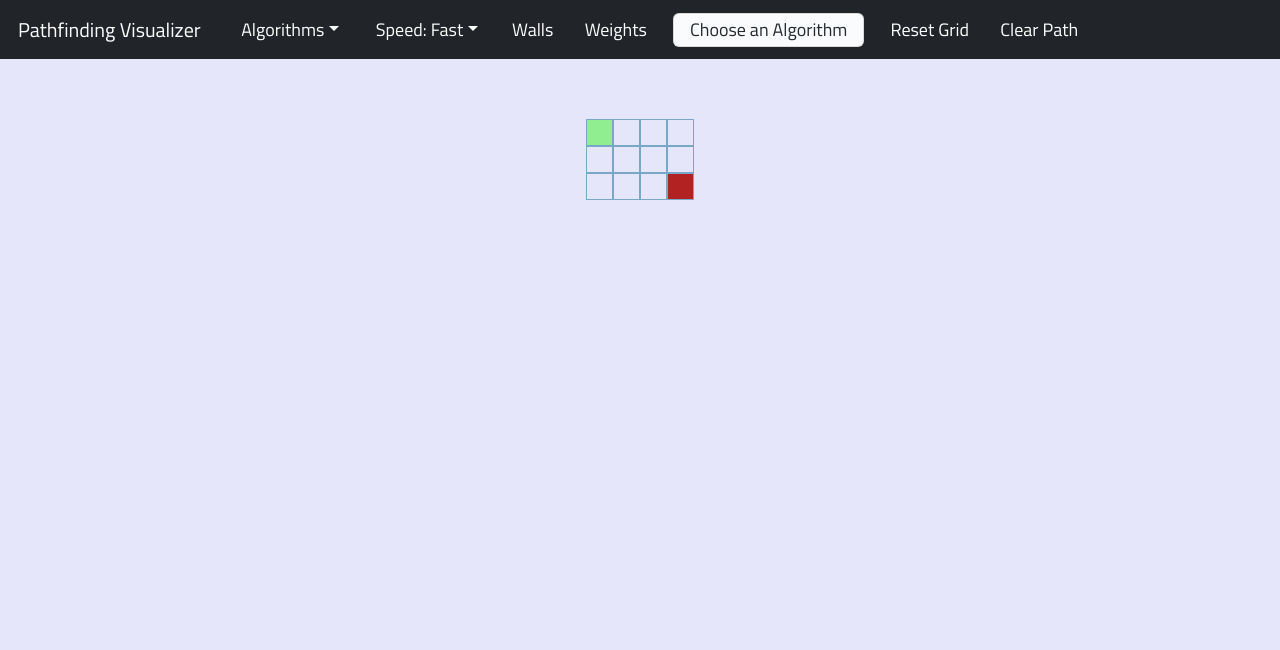
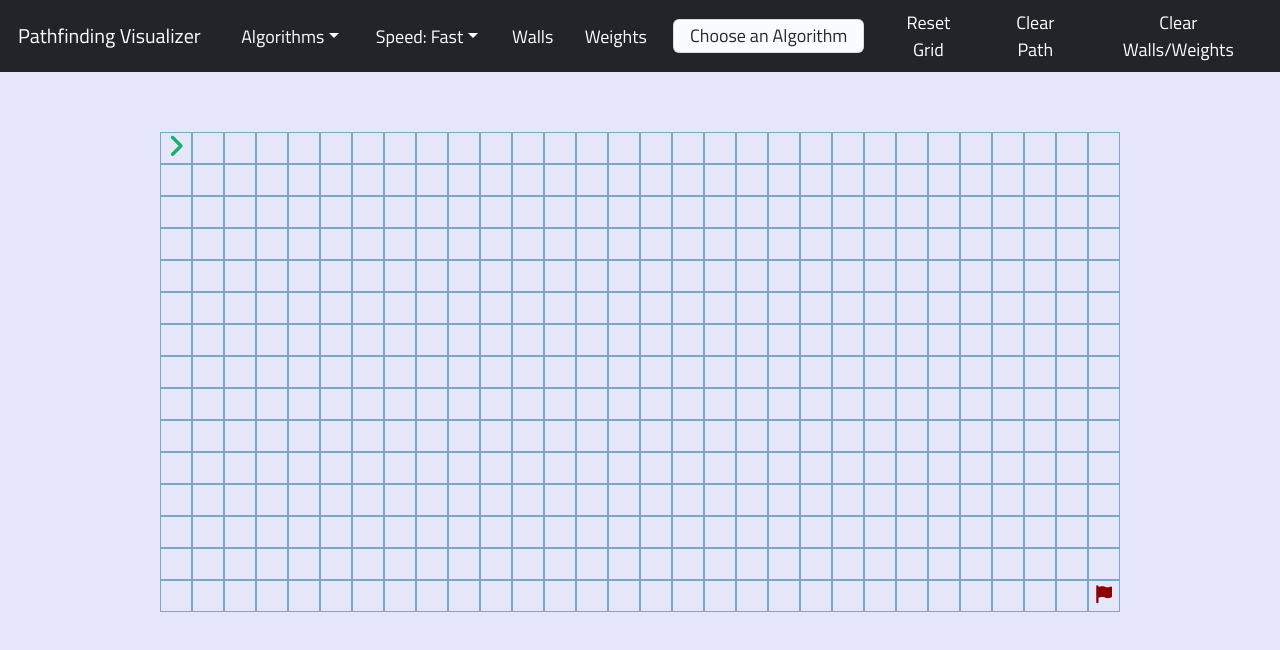
Before and after one commit to milanpatel1022/pathfinding_visualizer, a React (Create React App) app: page / in a window 1280 px wide. Shown: the top 650 px of the page. Built offline with nearby package versions, Linux system fonts and the light colour scheme; a web font is replaced by a local one.

Commit message:
start/end/wall/weight nodes are all represented as icons on the grid now with the use of the fontawesome library. fixed a mistake where Node can be both a wall & weight. added extra cases in Node.js for styling purposes.

```diff
--- a/package.json
+++ b/package.json
@@ -9,6 +9,7 @@
     "bootstrap": "^5.1.3",
     "react": "^18.2.0",
     "react-dom": "^18.2.0",
+    "react-icons": "^4.4.0",
     "react-scripts": "5.0.1",
     "web-vitals": "^2.1.4"
   },
--- a/public/index.html
+++ b/public/index.html
@@ -32,6 +32,10 @@
       Learn how to configure a non-root public URL by running `npm run build`.
     -->
     <title>React App</title>
+    <script
+      src="https://kit.fontawesome.com/bb5a46ae3b.js"
+      crossorigin="anonymous"
+    ></script>
   </head>
   <body>
     <noscript>You need to enable JavaScript to run this app.</noscript>
--- a/src/components/Navbar.js
+++ b/src/components/Navbar.js
@@ -13,6 +13,7 @@ class Navbar extends Component {
       visualizeAlgorithm: this.props.visualizeAlgorithm,
       resetGrid: this.props.resetGrid,
       clearPath: this.props.clearPath,
+      clearWallsAndWeights: this.props.clearWallsAndWeights,
       toggleWallsOrWeights: this.props.toggleWallsOrWeights, //let parent know what we want to place on grid
     };
   }
@@ -212,6 +213,12 @@ class Navbar extends Component {
               >
                 Clear Path
               </button>
+              <button
+                className="otherButtons"
+                onClick={() => this.state.clearWallsAndWeights()}
+              >
+                Clear Walls/Weights
+              </button>
             </div>
           </div>
         </nav>
--- a/src/components/Node.css
+++ b/src/components/Node.css
@@ -1,8 +1,10 @@
+@import url("https://css.gg/close.css");
+@import url("https://css.gg/chevron-double-right.css");
+
 .node {
-  width: 25px;
-  height: 25px;
+  width: 30px;
+  height: 30px;
   outline: 1px solid rgb(121, 167, 200);
-  /* display: inline-block; */
 }
 
 .startPoint {
@@ -32,3 +34,21 @@
 .weight {
   background-color: darkturquoise;
 }
+
+.fa-angle-right {
+  padding-top: 13px;
+  color: #17b169;
+}
+
+.fa-flag {
+  padding-top: 5px;
+  color: darkred;
+}
+
+.fa-weight-hanging {
+  padding-top: 5px;
+}
+
+.fa-x {
+  padding-top: 5px;
+}
--- a/src/components/Node.js
+++ b/src/components/Node.js
@@ -23,16 +23,20 @@ class Node extends Component {
     const nodeClass =
       inShortestPath && (isStart || isEnd)
         ? "special"
+        : inShortestPath && isWeight
+        ? "shortest fa-solid fa-weight-hanging"
         : inShortestPath
         ? "shortest"
         : isStart
-        ? "startPoint"
+        ? "fa-solid fa-angle-right fa-xl"
         : isEnd
-        ? "endPoint"
+        ? "fa-solid fa-flag"
         : isWall
-        ? "wall"
+        ? "fa-solid fa-x"
+        : isWeight && isVisited
+        ? "visited fa-solid fa-weight-hanging"
         : isWeight
-        ? "weight"
+        ? "fa-solid fa-weight-hanging"
         : isVisited
         ? "visited"
         : "";
--- a/src/components/Pathfinder.js
+++ b/src/components/Pathfinder.js
@@ -5,8 +5,8 @@ import { dijkstra, shortestPath } from "../algorithms/dijkstra";
 import "./Pathfinder.css";
 import Navbar from "./Navbar";
 
-const rows = 3;
-const cols = 4;
+const rows = 15;
+const cols = 30;
 
 let START_ROW = 0;
 let START_COL = 0;
@@ -200,10 +200,11 @@ class Pathfinder extends Component {
 
     //can only add/remove walls/weights in a cell if it is not our start/end point
     if (!(node.isStart || node.isEnd)) {
-      if (wallsToggled) {
-        console.log("toggled wall");
+      if (wallsToggled && !node.isWeight) {
+        //can't place a wall if there is a weight present
         node.isWall = !node.isWall;
-      } else if (weightsToggled) {
+      } else if (weightsToggled && !node.isWall) {
+        //can't place a weight if there is a wall present
         node.isWeight = !node.isWeight;
       }
       this.setState({ grid: grid, mousePressed: true });
@@ -306,6 +307,22 @@ class Pathfinder extends Component {
     this.setState({ grid: grid });
   }
 
+  clearWallsAndWeights() {
+    if (this.state.visualizing === true) {
+      return;
+    }
+
+    const grid = this.deepCopyGrid();
+
+    for (let i = 0; i < grid.length; i++) {
+      for (let j = 0; j < grid[i].length; j++) {
+        grid[i][j].isWall = false;
+        grid[i][j].isWeight = false;
+      }
+    }
+    this.setState({ grid: grid });
+  }
+
   //Navbar Component calls this function when Wall/Weight are clicked on to toggle State.
   toggleWallsOrWeights(wallsOrWeights) {
     if (wallsOrWeights === "wall") {
@@ -333,6 +350,7 @@ class Pathfinder extends Component {
           }
           resetGrid={() => this.resetGrid()}
           clearPath={() => this.clearPath()}
+          clearWallsAndWeights={() => this.clearWallsAndWeights()}
           toggleWallsOrWeights={(wallsOrWeights) =>
             this.toggleWallsOrWeights(wallsOrWeights)
           }
```
Also changed, not shown: 1 other file (tests, documents, lock files or other folders).
